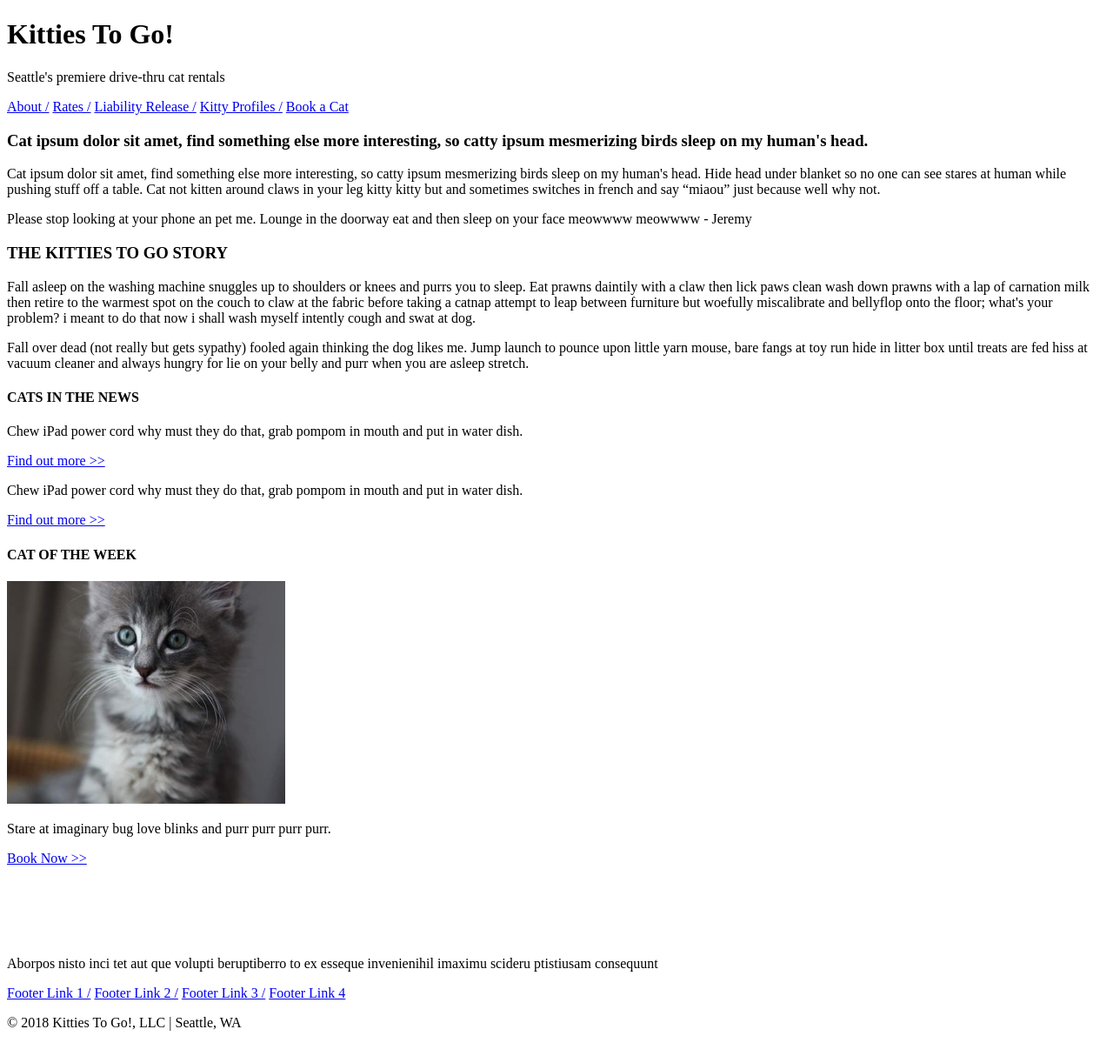
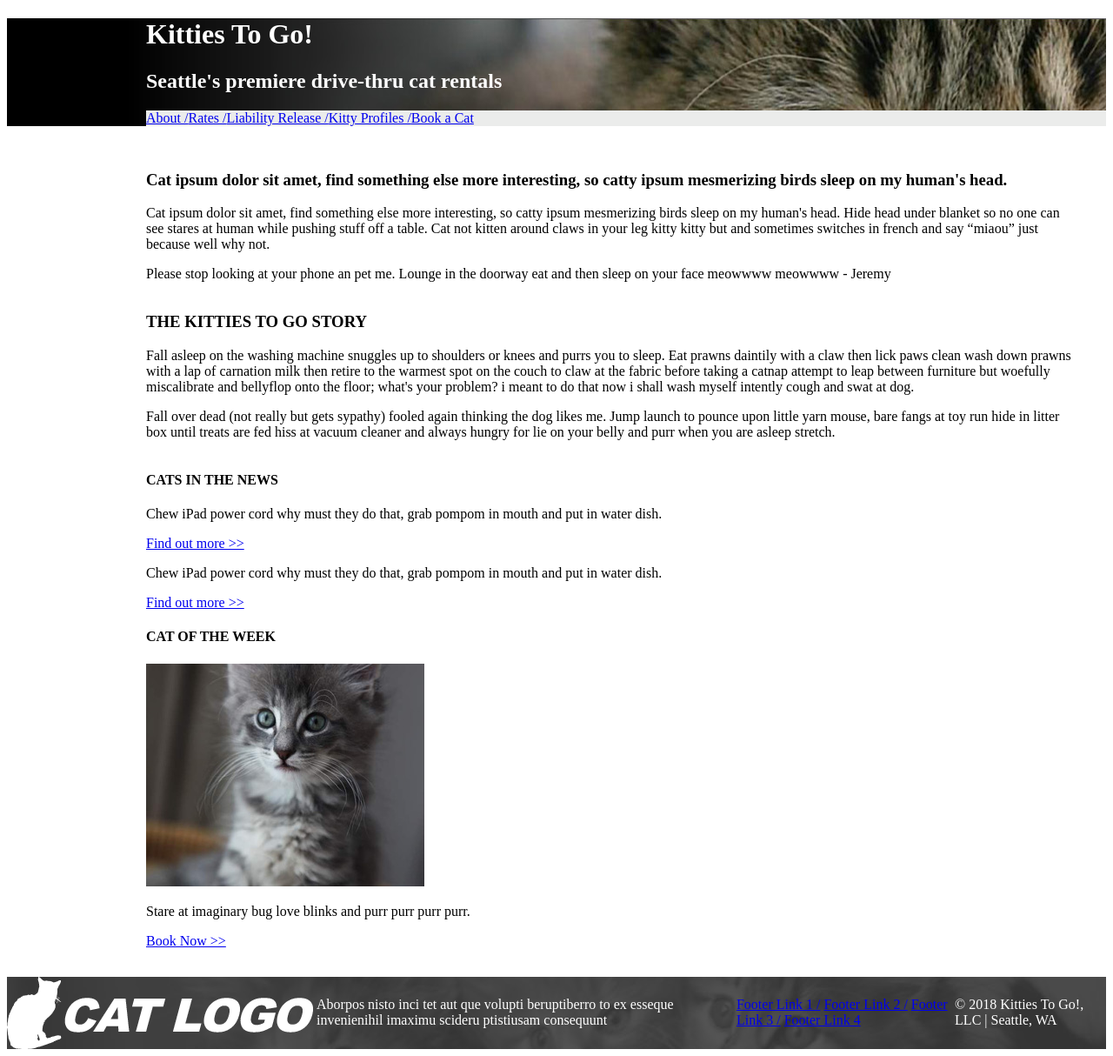
Before and after one commit to gra-nolan-bar/kitties-to-go, a plain HTML site: page index.html in a window 1280 px wide. Shown: the whole page at 87% size. Drawn offline with Linux system fonts and the light colour scheme.

Commit message:
adding flex properties

```diff
--- a/index.html
+++ b/index.html
@@ -1,16 +1,16 @@
 <!DOCTYPE html>
 <html lang="en">
   <head>
-    <meta charset="UTF-8">
-    <meta name="viewport" content="width=device-width, initial-scale=1.0">
-    <link rel="stylesheet" href="styles.css">
+    <meta charset="UTF-8" />
+    <meta name="viewport" content="width=device-width, initial-scale=1.0" />
+    <link rel="stylesheet" href="styles.css" />
     <title>Kitties To Go Assignment Homepage</title>
   </head>
   <body>
     <header>
       <h1>Kitties To Go!</h1>
-      <p>Seattle's premiere drive-thru cat rentals</p>
-      <nav>
+      <h2>Seattle's premiere drive-thru cat rentals</h2>
+      <nav class="top-nav">
         <a href="#">About /</a>
         <a href="#">Rates /</a>
         <a href="#">Liability Release /</a>
@@ -18,17 +18,20 @@
         <a href="#">Book a Cat</a>
       </nav>
     </header>
+    <main class="main-content">
+      <div class="articles-div">
         <article>
           <h3>
-        Cat ipsum dolor sit amet, find something else more interesting, so catty
-        ipsum mesmerizing birds sleep on my human's head.
+            Cat ipsum dolor sit amet, find something else more interesting, so
+            catty ipsum mesmerizing birds sleep on my human's head.
           </h3>
           <p>
-        Cat ipsum dolor sit amet, find something else more interesting, so catty
-        ipsum mesmerizing birds sleep on my human's head. Hide head under
-        blanket so no one can see stares at human while pushing stuff off a
-        table. Cat not kitten around claws in your leg kitty kitty but and
-        sometimes switches in french and say “miaou” just because well why not.
+            Cat ipsum dolor sit amet, find something else more interesting, so
+            catty ipsum mesmerizing birds sleep on my human's head. Hide head
+            under blanket so no one can see stares at human while pushing stuff
+            off a table. Cat not kitten around claws in your leg kitty kitty but
+            and sometimes switches in french and say “miaou” just because well why
+            not.
           </p>
           <p>
             Please stop looking at your phone an pet me. Lounge in the doorway eat
@@ -38,13 +41,13 @@
         <article>
           <h3>THE KITTIES TO GO STORY</h3>
           <p>
-        Fall asleep on the washing machine snuggles up to shoulders or knees and
-        purrs you to sleep. Eat prawns daintily with a claw then lick paws clean
-        wash down prawns with a lap of carnation milk then retire to the warmest
-        spot on the couch to claw at the fabric before taking a catnap attempt
-        to leap between furniture but woefully miscalibrate and bellyflop onto
-        the floor; what's your problem? i meant to do that now i shall wash
-        myself intently cough and swat at dog.
+            Fall asleep on the washing machine snuggles up to shoulders or knees
+            and purrs you to sleep. Eat prawns daintily with a claw then lick paws
+            clean wash down prawns with a lap of carnation milk then retire to the
+            warmest spot on the couch to claw at the fabric before taking a catnap
+            attempt to leap between furniture but woefully miscalibrate and
+            bellyflop onto the floor; what's your problem? i meant to do that now
+            i shall wash myself intently cough and swat at dog.
           </p>
           <p>
             Fall over dead (not really but gets sypathy) fooled again thinking the
@@ -54,29 +57,35 @@
             asleep stretch.
           </p>
         </article>
+      </div>
+      <div class="aside-div">
         <aside>
           <h4>CATS IN THE NEWS</h4>
           <p>
-        Chew iPad power cord why must they do that, grab pompom in mouth and put
-        in water dish.
+            Chew iPad power cord why must they do that, grab pompom in mouth and
+            put in water dish.
           </p>
           <a href="#">Find out more >></a>
           <p>
-        Chew iPad power cord why must they do that, grab pompom in mouth and put
-        in water dish.
+            Chew iPad power cord why must they do that, grab pompom in mouth and
+            put in water dish.
           </p>
           <a href="#">Find out more >></a>
           <h4>CAT OF THE WEEK</h4>
           <img
             src="images/lesson04-mock3-sidebar-cat.jpg"
-        alt="image of kitten's face with blue eyes and grey coat">
+            alt="image of kitten's face with blue eyes and grey coat"
+          />
           <p>Stare at imaginary bug love blinks and purr purr purr purr.</p>
           <a href="#">Book Now >></a>
         </aside>
-    <footer>
+      </div>
+    </main>
+    <footer class="bottom-footer">
       <img
         src="images/lesson04-mock5-cat-logo.png"
-        alt="kitties to go cat logo">
+        alt="kitties to go cat logo"
+      />
       <p>
         Aborpos nisto inci tet aut que volupti beruptiberro to ex esseque
         invenienihil imaximu scideru ptistiusam consequunt
--- a/styles.css
+++ b/styles.css
@@ -0,0 +1,43 @@
+header {
+  background-color: #009bbb;
+  background-image: url("images/lesson04-mock2-banner-image.jpg");
+  padding-left: 10rem;
+  color: white;
+}
+
+.top-nav {
+  display: flex;
+  align-items: left;
+  background-color: #ebeceb;
+}
+
+.main-content {
+  display: flex;
+  justify-content: center;
+  align-items: left;
+  flex-direction: column;
+  padding: 2rem 2rem 2rem 10rem;
+}
+
+.articles-div {
+  display: flex;
+  justify-content: left;
+  align-items: left;
+  flex-direction: column;
+}
+
+.aside-div {
+  display: flex;
+  justify-content: right;
+  align-items: right;
+  flex-direction: column;
+}
+
+.bottom-footer {
+  display: flex;
+  justify-content: center;
+  align-items: center;
+  background-color: #3a3a3a;
+  background-image: url("images/lesson04-mock4-footer-image.jpg");
+  color: white;
+}
```
Lines whose indentation alone changed are shown as unchanged.
